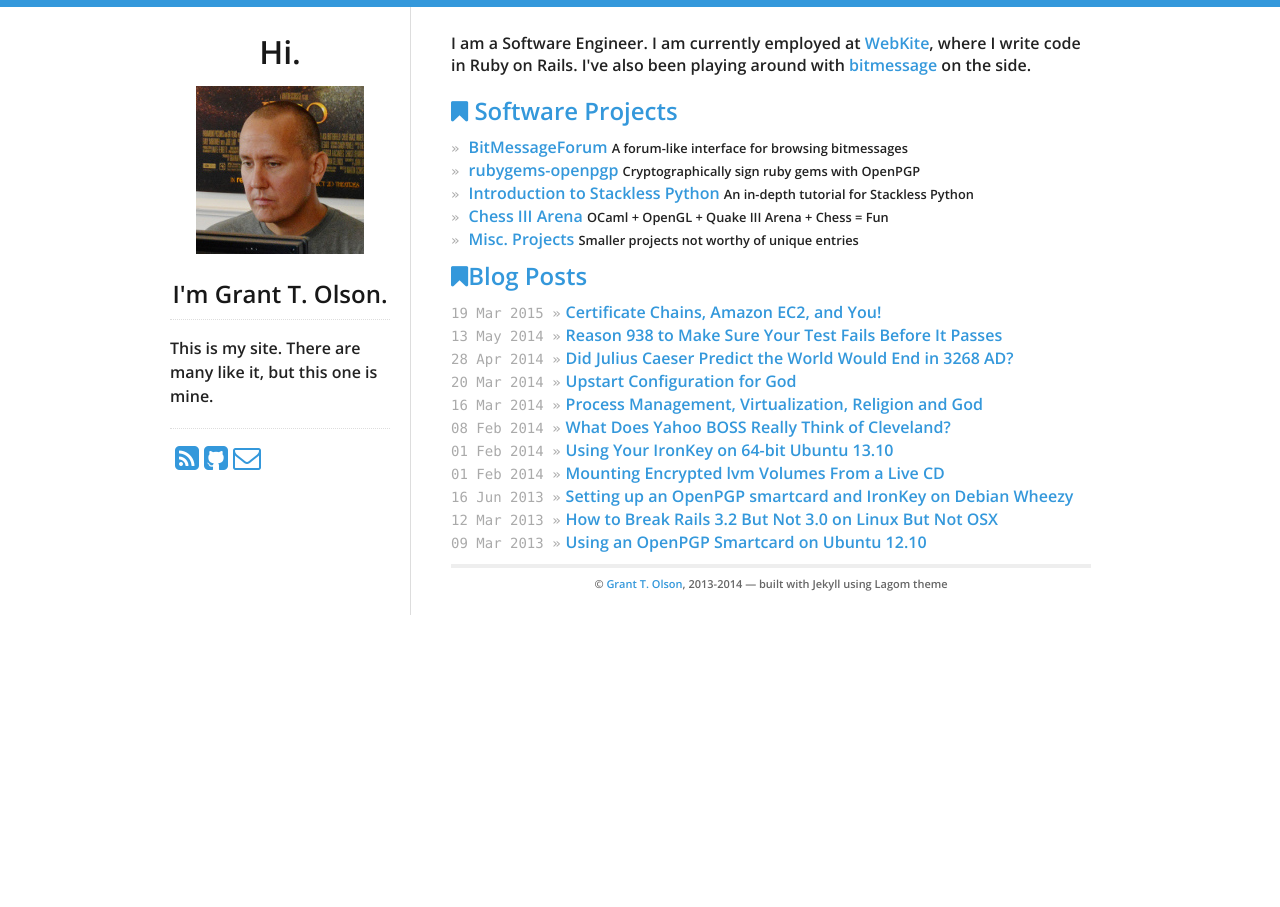
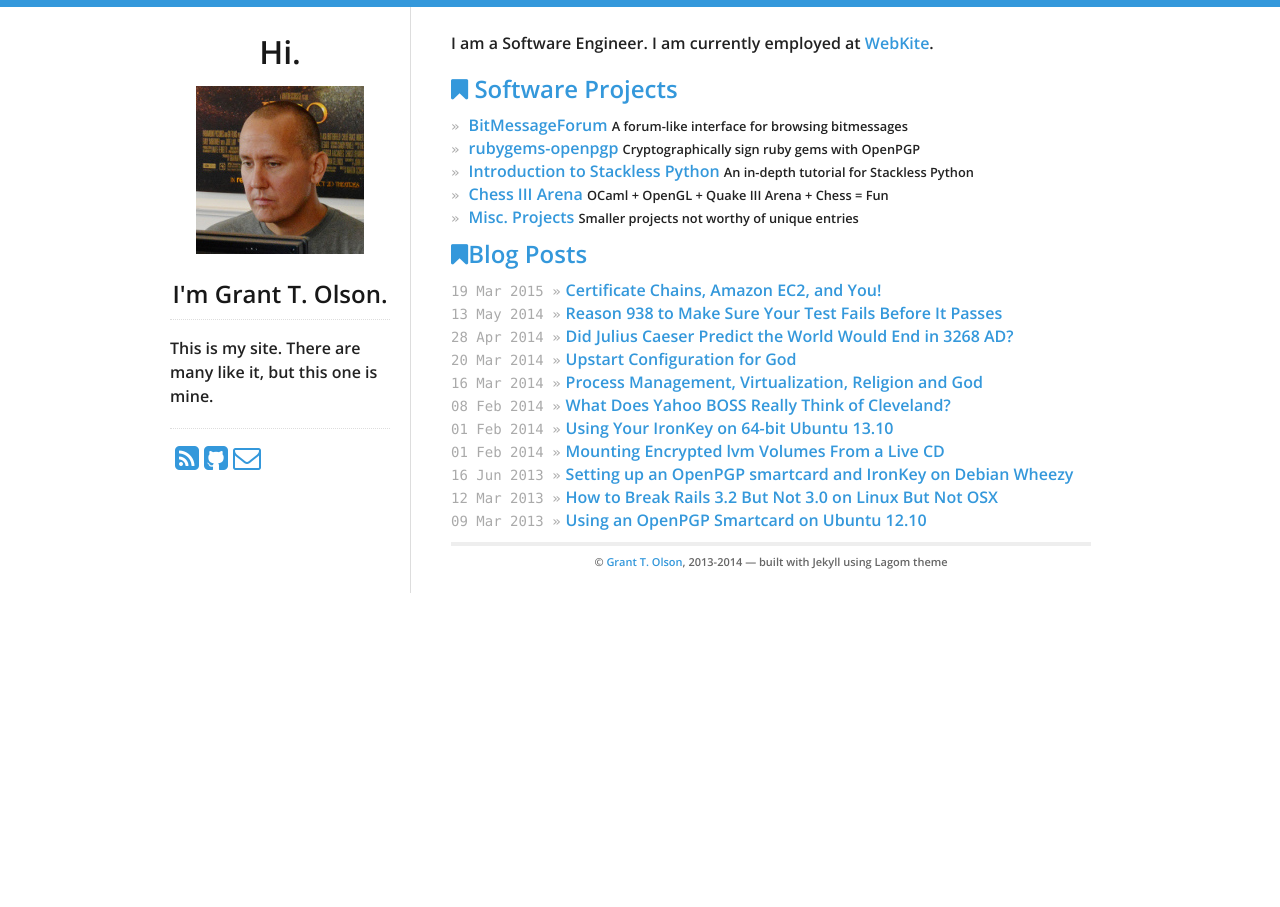
Before and after one commit to grant-olson/grant-olson.github.io, a Jekyll site: the page built from index.html, in a window 1280 px wide. Built offline with Jekyll 4.4.1, drawn with Linux system fonts in a browser that asks for light colours.

Commit message:
Update homepage

```diff
--- a/index.html
+++ b/index.html
@@ -5,9 +5,7 @@
 
 <div id="home">
   <p>I am a Software Engineer.  I am currently employed at
-    <a href='http://webkite.com'>WebKite</a>, where I write code in
-    Ruby on Rails.  I've also been playing around
-    with <a href='https://bitmessage.org'>bitmessage</a> on the side.
+    <a href='http://webkite.com'>WebKite</a>.
     </p>
   <h2><i class="icon-bookmark"></i> Software Projects</h2>
   <ul id="blog-posts" class="posts">
```
